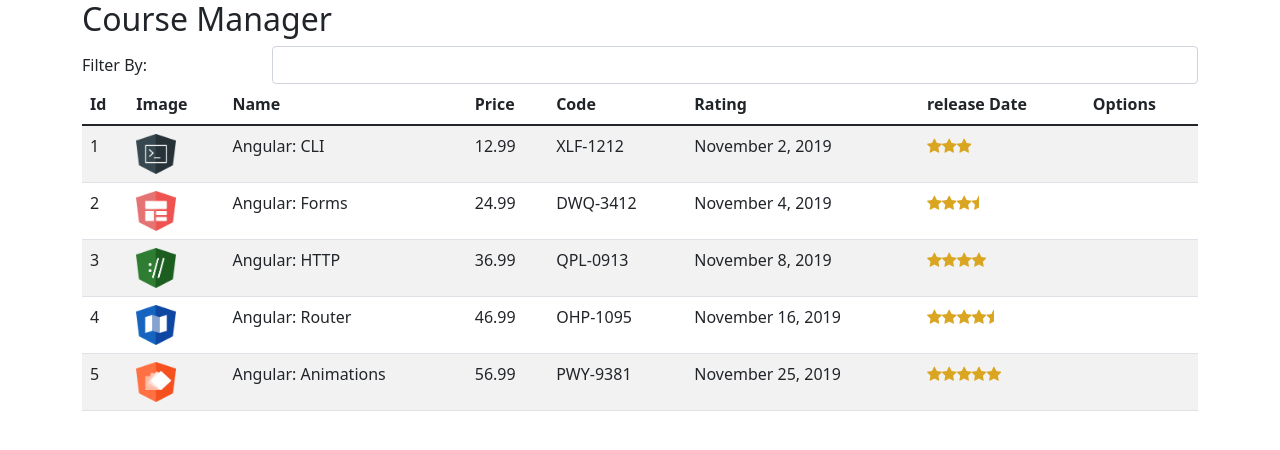
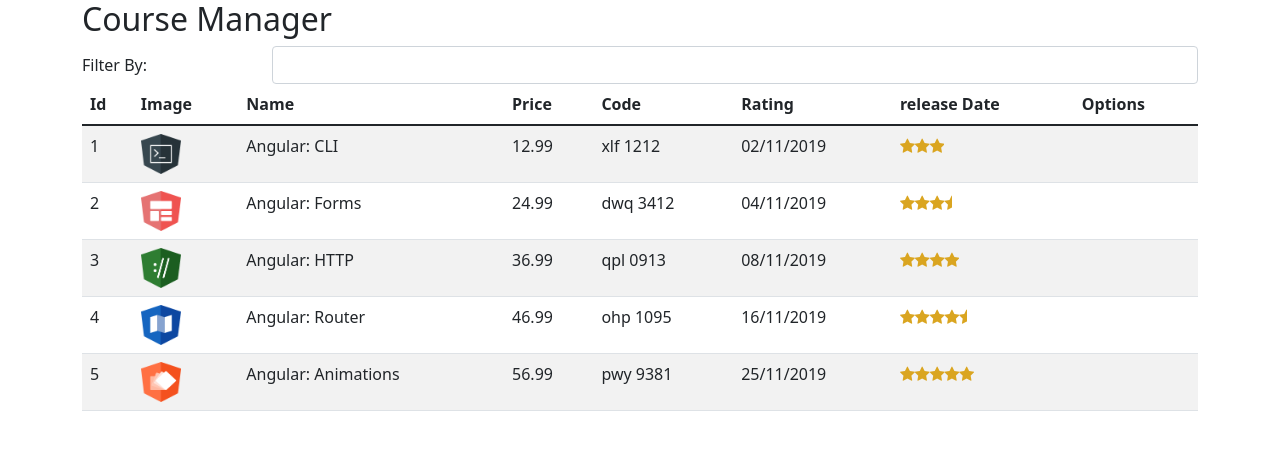
Before and after one commit to diegorofe/Curso-DIO-Angular, an Angular app: page / in a window 1280 px wide. Shown: the top 450 px of the page. Built offline with nearby package versions, Linux system fonts and the light colour scheme.

Commit message:
create pipe

```diff
--- a/src/app/app.module.ts
+++ b/src/app/app.module.ts
@@ -5,12 +5,15 @@
 import { AppComponent } from './app.component';
 import { CourseListComponent } from './courses/course-list.component';
 import { StarComponent } from './star/star.component';
+import { ReplacePipe } from './pipe/replace.pipe';
 
 @NgModule({
   declarations: [
     AppComponent,
     CourseListComponent,
-    StarComponent
+    StarComponent,
+    ReplacePipe
+
   ],
   imports: [
     BrowserModule,
--- a/src/app/courses/course-list.component.html
+++ b/src/app/courses/course-list.component.html
@@ -30,8 +30,8 @@
     <td><img [src]="course.imageUrl" width="40" height="40"></td>
     <td>{{course.name}}</td>
     <td>{{course.price}}</td>
-    <td>{{course.code}}</td>
-    <td>{{course.releaseDate}}</td>
+    <td>{{course.code | lowercase | replace: '-':' ' }}</td>
+    <td>{{course.releaseDate | date: 'dd/MM/yyyy'}}</td>
     <td>
         <app-star  [rating]= "course.rating"> </app-star>
     </td>
--- /dev/null
+++ b/src/app/pipe/replace.pipe.ts
@@ -0,0 +1,13 @@
+import { Pipe, PipeTransform } from "@angular/core";
+
+
+@Pipe({
+    name : 'replace'
+})
+export class ReplacePipe implements PipeTransform {
+
+    transform(value: string, char: string, valueToReplace:string){
+        return value.replace(char, valueToReplace);
+    }
+
+}
```
